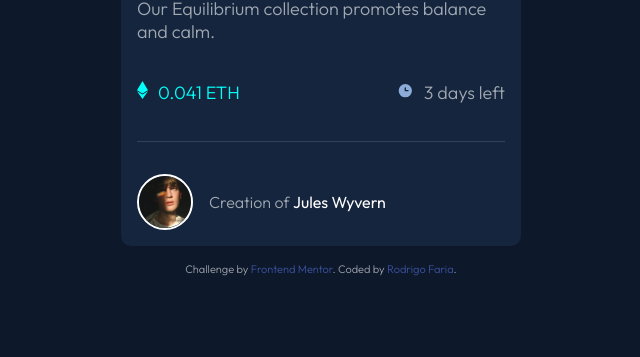
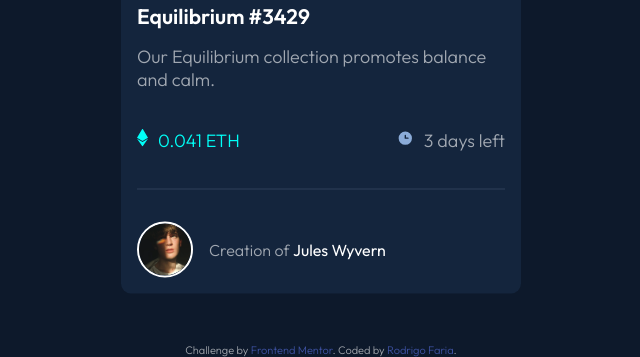
Before and after one commit to Rodrigo-FN/nft-preview-card-component-main, a plain HTML site: page index.html in a window 1280 px wide. Shown: the part 443-800 px from the top of the page, without its empty margins (319-959 px from the left). Drawn offline with Linux system fonts and the light colour scheme.

Commit message:
correção

```diff
--- a/src/css/style.css
+++ b/src/css/style.css
@@ -13,13 +13,22 @@
 }
 
 body {
+    position: relative;
     font-family: var(--font);
     font-weight: normal;
     font-size: 18px;
     background:var(--Very-dark-blue-main-BG);
+
+    width: 100vw;
+    height: 100vh;
 }
 
-
+main {
+    position: absolute;
+    top: 50%;
+    left: 50%;
+    transform: translate(-50%, -50%);
+}
 
 .principal {
     padding: 1rem;
@@ -144,6 +153,12 @@ body {
     color: var(--Cyan);
 }
 /* FOOTER*/
+footer {
+    position: absolute;
+    bottom: 0;
+    left: 50%;
+    transform: translateX(-50%);
+}
 
 .attribution { font-size: 11px; text-align: center; color: rgba(255, 255, 255, 0.603);}
 .attribution a { color: hsl(228, 45%, 44%); }
```
